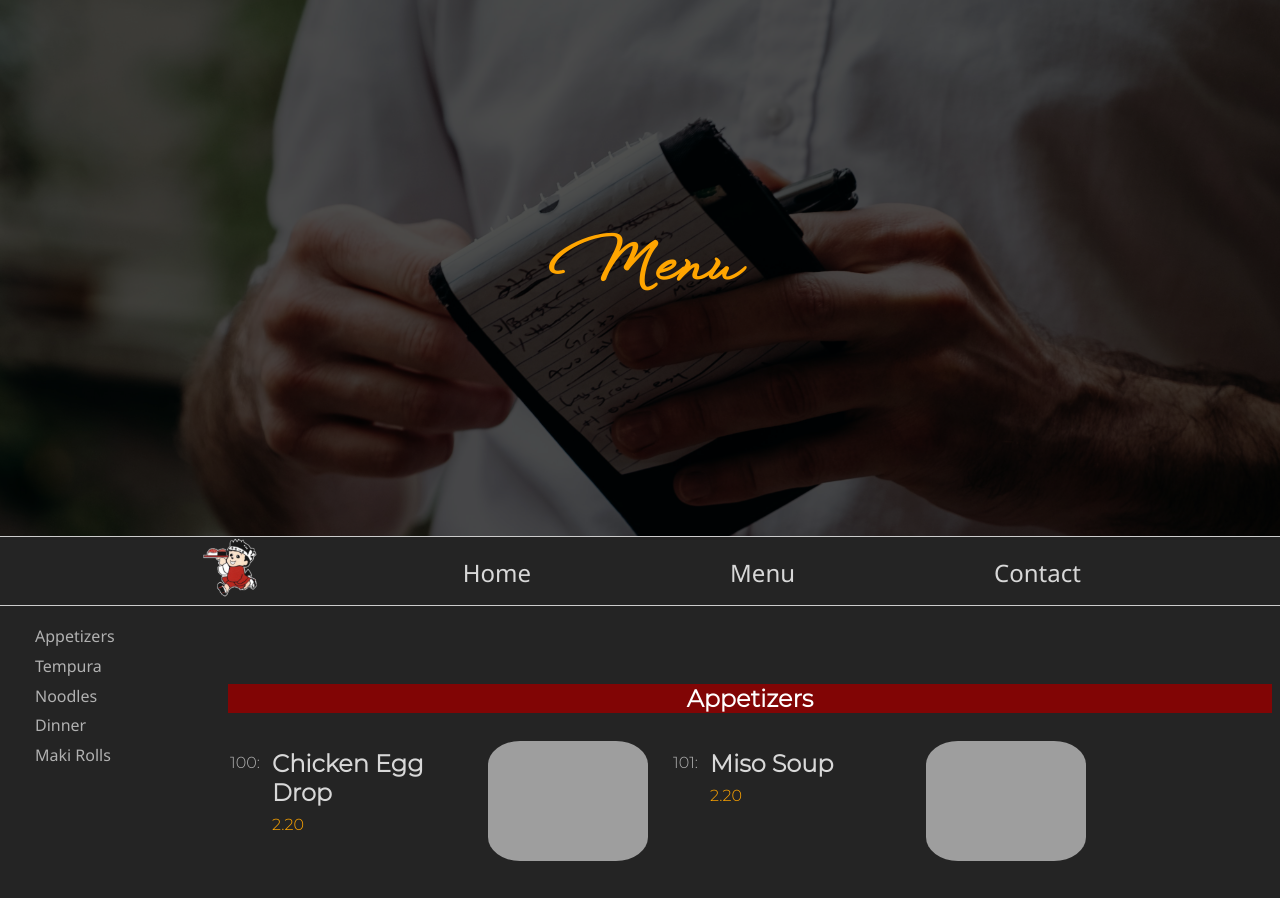
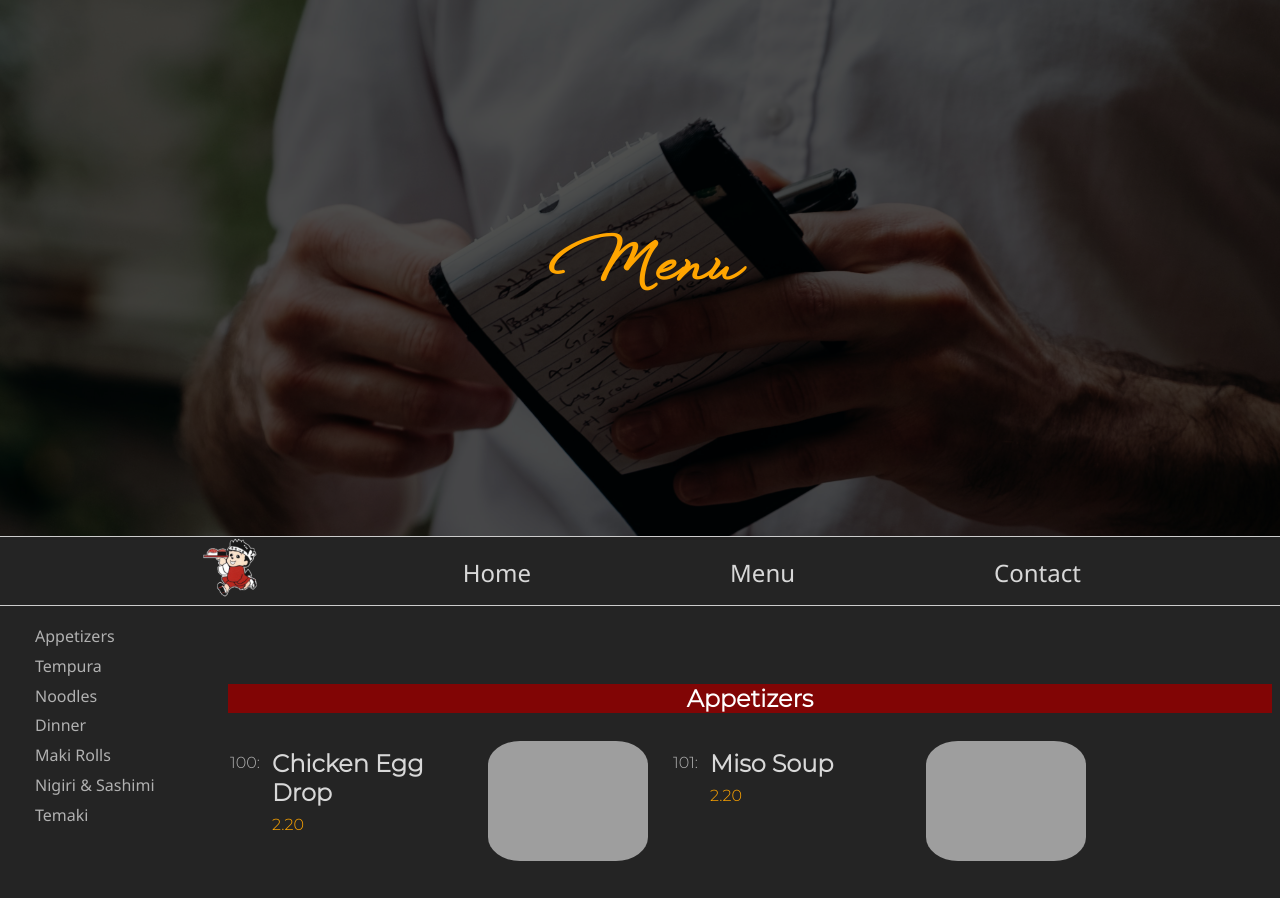
Before and after one commit to MatthewMyWu/Sushi-Ichiban, a plain HTML site: page html/menu.html in a window 1280 px wide. Shown: the top 898 px of the page. Drawn offline with nearby package versions, Linux system fonts and the light colour scheme; files that its build step writes are made by us from their sources; grey boxes are pictures that could not be loaded.

Commit message:
Added Temaki section

```diff
--- a/html/menu.html
+++ b/html/menu.html
@@ -38,6 +38,8 @@
                     <li><a href="./html/menu.html#noodles">Noodles</a></li>
                     <li><a href="./html/menu.html#dinner">Dinner</a></li>
                     <li><a href="./html/menu.html#maki-rolls">Maki Rolls</a></li>
+                    <li><a href="./html/menu.html#nigiri-&-sashimi">Nigiri & Sashimi</a></li>
+                    <li><a href="./html/menu.html#temaki">Temaki</a></li>
                 </ul>
             </nav>
 
@@ -46,6 +48,8 @@
             <menu-section id="noodles" v-bind:section_name="noodles"></menu-section>
             <menu-section id="dinner" v-bind:section_name="dinner"></menu-section>
             <menu-section id="maki-rolls" v-bind:section_name="maki_rolls"></menu-section>
+            <menu-section id="nigiri-&-sashimi" v-bind:section_name="nigiri_and_sashimi"></menu-section>
+            <menu-section id="temaki" v-bind:section_name="temaki"></menu-section>
 
             <!-- <section id="kitchen" class="menu-section">
                 <img src="images/Sample Menu.jpg">
--- a/js/dish-data/all.js
+++ b/js/dish-data/all.js
@@ -3,6 +3,8 @@ import { tempura } from './tempura-data.js';
 import { noodles } from './noodles-data.js';
 import { dinner } from './dinner-data.js';
 import { maki_rolls } from './maki-rolls-data.js';
+import { nigiri_and_sashimi } from './nigiri-&-sashimi-data.js';
+import { temaki } from './temaki-data.js';
 
 
 export {
@@ -10,5 +12,7 @@ export {
     tempura,
     noodles,
     dinner,
-    maki_rolls
+    maki_rolls,
+    nigiri_and_sashimi,
+    temaki,
 }
--- /dev/null
+++ b/js/dish-data/nigiri-&-sashimi-data.js
@@ -0,0 +1,164 @@
+import { imageFolderPath, placeholder, } from "./paths.js";
+const path = imageFolderPath + "nigiri and sashimi images/";
+
+const nigiri_and_sashimi = {
+    name: "Nigiri and Sashimi",
+    items:  [
+        {
+            number: "1",
+            name: "Ebi",
+            description: "Prawn (steamed)",
+            price: "1.95",
+            image: path + "ebi.jpg",
+        },
+        {
+            number: "2",
+            name: "Ebi (Special)",
+            description: "Prawn, imitation crab, seaweed, mayo, cayenne pepper",
+            price: "2.20",
+            image: path + "ebi special.jpg",
+        },
+        {
+            number: "3",
+            name: "Hamachi",
+            description: "Yellow tail",
+            price: "3.15",
+            image: placeholder,
+        },
+        {
+            number: "4",
+            name: "Hotategai",
+            description: "Scallop",
+            price: "2.30",
+            image: placeholder,
+        },
+        {
+            number: "5",
+            name: "Hotategai (Special)",
+            description: "Scallop, imitation crab, tobiko, mayo",
+            price: "2.20",
+            image: placeholder,
+        },
+        {
+            number: "6",
+            name: "Ikura",
+            description: "Salmon roe",
+            price: "2.80",
+            image: path + "ikura.jpg",
+        },
+        {
+            number: "7",
+            name: "Inari",
+            description: "Fried bean curd",
+            price: "1.75",
+            image: path + "inari.jpg",
+        },
+        {
+            number: "8",
+            name: "Maguro",
+            description: "Tuna",
+            price: "1.95",
+            image: placeholder,
+        },
+        {
+            number: "9",
+            name: "Spicy Tuna",
+            description: "Chopped tuna with house sauce",
+            price: "2.25",
+            image: path + "spicy tuna.jpg",
+        },
+        {
+            number: "10",
+            name: "Masago",
+            description: "Capelin roe",
+            price: "2.20",
+            image: path + "masago.jpg",
+        },
+        {
+            number: "11",
+            name: "Sake",
+            description: "Raw salmon",
+            price: "1.95",
+            image: placeholder,
+        },
+        {
+            number: "12",
+            name: "Sake (Smoked)",
+            description: "Smoked salmon",
+            price: "2.30",
+            image: placeholder,
+        },
+        {
+            number: "13",
+            name: "Tamago",
+            description: "Sweetend omelette",
+            price: "1.75",
+            image: path + "tamago.jpg",
+        },
+        {
+            number: "14",
+            name: "Tobiko",
+            description: "Flying fish roe",
+            price: "2.30",
+            image: path + "tobiko.jpg",
+        },
+        {
+            number: "15",
+            name: "Toro",
+            description: "Belly of tuna",
+            price: "2.50",
+            image: path + "toro.jpg",
+        },
+        {
+            number: "16",
+            name: "Unagi",
+            description: "Fresh water eel (broiled)",
+            price: "2.60",
+            image: path + "unagi.jpg",
+        },
+        {
+            number: "17",
+            name: "Red Tuna",
+            description: "Ahi Tuna",
+            price: "3.15",
+            image: placeholder,
+        },
+        {
+            number: "20",
+            name: "Hokkigai",
+            description: "Surf clam",
+            price: "1.85",
+            image: path + "hokkigai.jpg",
+        },
+        {
+            number: "21",
+            name: "Ika",
+            description: "Squid",
+            price: "1.75",
+            image: path + "ika.jpg",
+        },
+        {
+            number: "23",
+            name: "Saba",
+            description: "Mackerel",
+            price: "1.75",
+            image: path + "saba.jpg",
+        },
+        {
+            number: "25",
+            name: "Tako",
+            description: "Octopus (steamed)",
+            price: "2.25",
+            image: path + "tako.jpg",
+        },
+        {
+            number: "26",
+            name: "Tai",
+            description: "Red snapper",
+            price: "1.75",
+            image: path + "tai.jpg",
+        },
+    ]
+}
+
+export { nigiri_and_sashimi };
--- /dev/null
+++ b/js/dish-data/temaki-data.js
@@ -0,0 +1,73 @@
+import { imageFolderPath, placeholder } from './paths.js'
+const path = imageFolderPath + "temaki images/";
+
+const temaki = {
+    name: "Temaki/Hand Rolls",
+    items: [
+        {
+            number: "631",
+            name: "California Temaki",
+            description: "",
+            price: "4.95",
+            image: placeholder,
+        },
+        {
+            number: "632",
+            name: "Sunrise Temaki",
+            description: "",
+            price: "4.95",
+            image: placeholder,
+        },
+        {
+            number: "633",
+            name: "House Temaki",
+            description: "",
+            price: "4.95",
+            image: placeholder,
+        },
+        {
+            number: "634",
+            name: "Spicy Salmon Temaki",
+            description: "",
+            price: "4.95",
+            image: placeholder,
+        },
+        {
+            number: "635",
+            name: "Spicy Tuna Temaki",
+            description: "",
+            price: "4.95",
+            image: placeholder,
+        },
+        {
+            number: "636",
+            name: "Crispy Mango Temaki",
+            description: "",
+            price: "4.95",
+            image: placeholder,
+        },
+        {
+            number: "637",
+            name: "Spicy Avocado Temaki",
+            description: "",
+            price: "4.95",
+            image: placeholder,
+        },
+        {
+            number: "632",
+            name: "Tempura Shrimp Temaki",
+            description: "",
+            price: "4.95",
+            image: placeholder,
+        },
+        {
+            number: "632",
+            name: "BBQ Eel Temaki",
+            description: "",
+            price: "4.95",
+            image: placeholder,
+        },
+    ]
+}
+
+export { temaki };
--- a/js/menu.js
+++ b/js/menu.js
@@ -63,5 +63,7 @@ const menuApp = new Vue({
         noodles: dishData.noodles,
         dinner: dishData.dinner,
         maki_rolls: dishData.maki_rolls,
+        nigiri_and_sashimi: dishData.nigiri_and_sashimi,
+        temaki: dishData.temaki,
     }
 });
```
Also changed, not shown: 15 other files.
